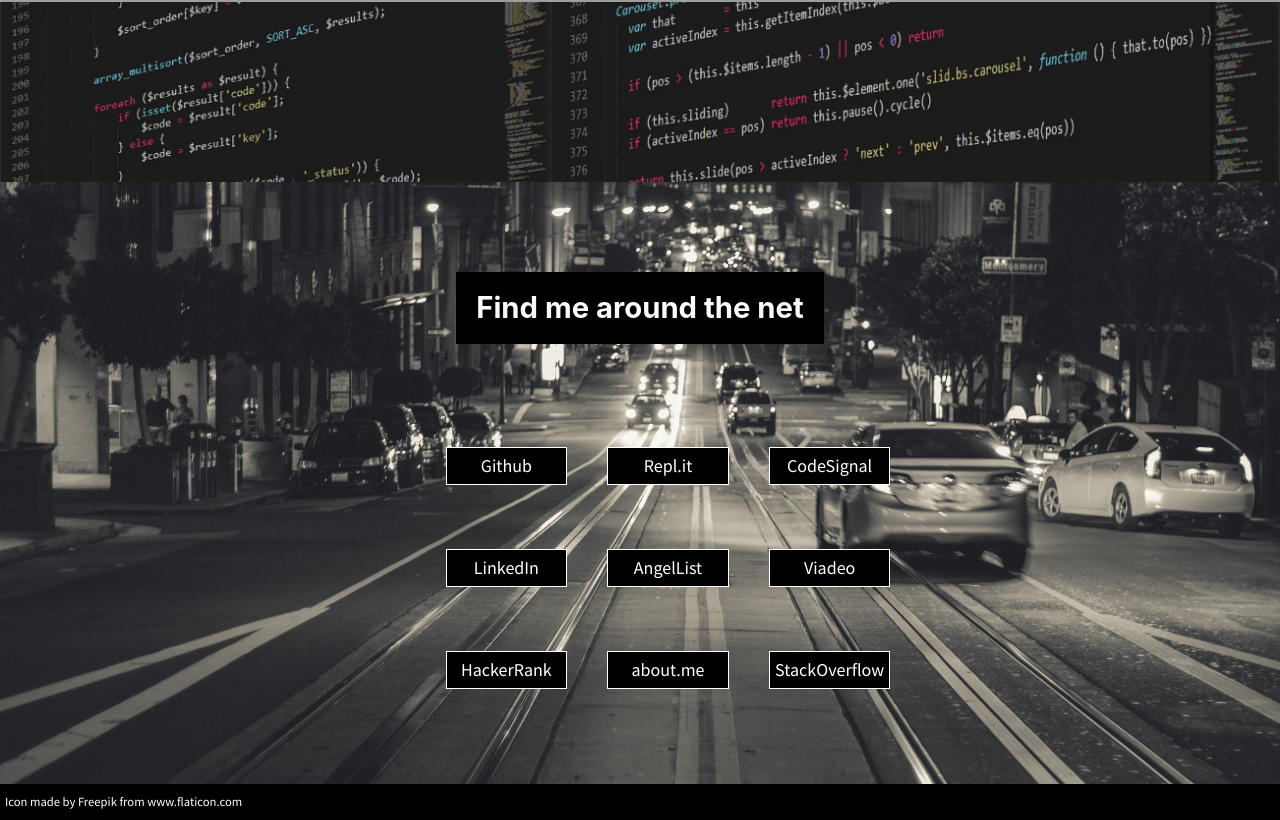
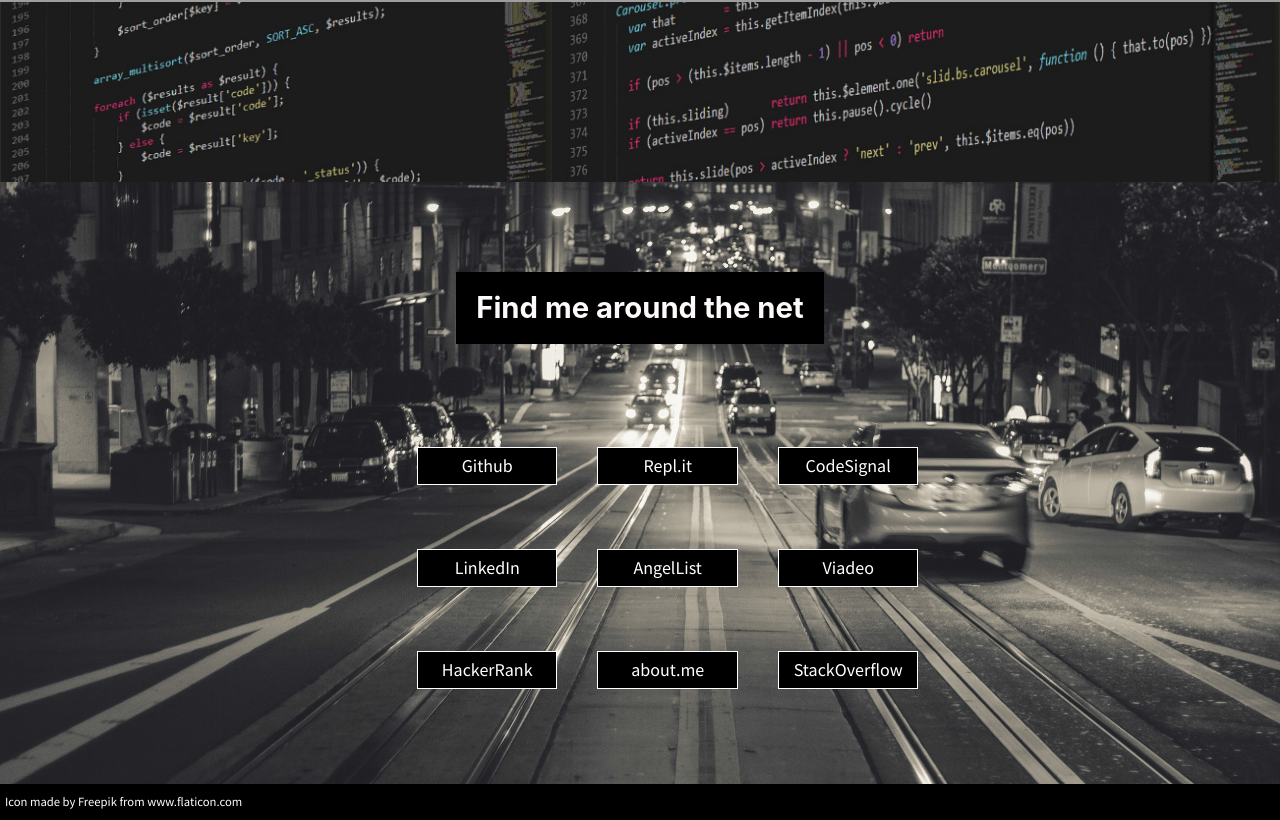
Before and after one commit to awwest/Gatsby-Personal-Site, a Gatsby site: page / in a window 1280 px wide. Shown: the part 2855-3675 px from the top of the page. Built offline with nearby package versions, Linux system fonts and the light colour scheme; Gatsby itself is replaced by a stand-in of ours; grey boxes are pictures that could not be loaded.

Commit message:
Fix link width

```diff
--- a/src/components/experience.js
+++ b/src/components/experience.js
@@ -2,7 +2,7 @@
 import searchImg from "../images/search.png";
 import wwwImg from "../images/www.png";
 import techImg from "../images/tech.png";
-import codingImg from "../images/coding.png";
+import codingImg from "../images/ideas.png";
 
 const exp = [{
   title: "Full Stack Web Development Assistant Instructor",
--- a/src/components/main.css
+++ b/src/components/main.css
@@ -124,6 +124,7 @@
     color: #fff;
     border: 1px solid #fff;
     text-align: center;
+    min-width: 122px;
 }
 
 .social-link:hover {
```
Also changed, not shown: src/images/ideas.png (added).
